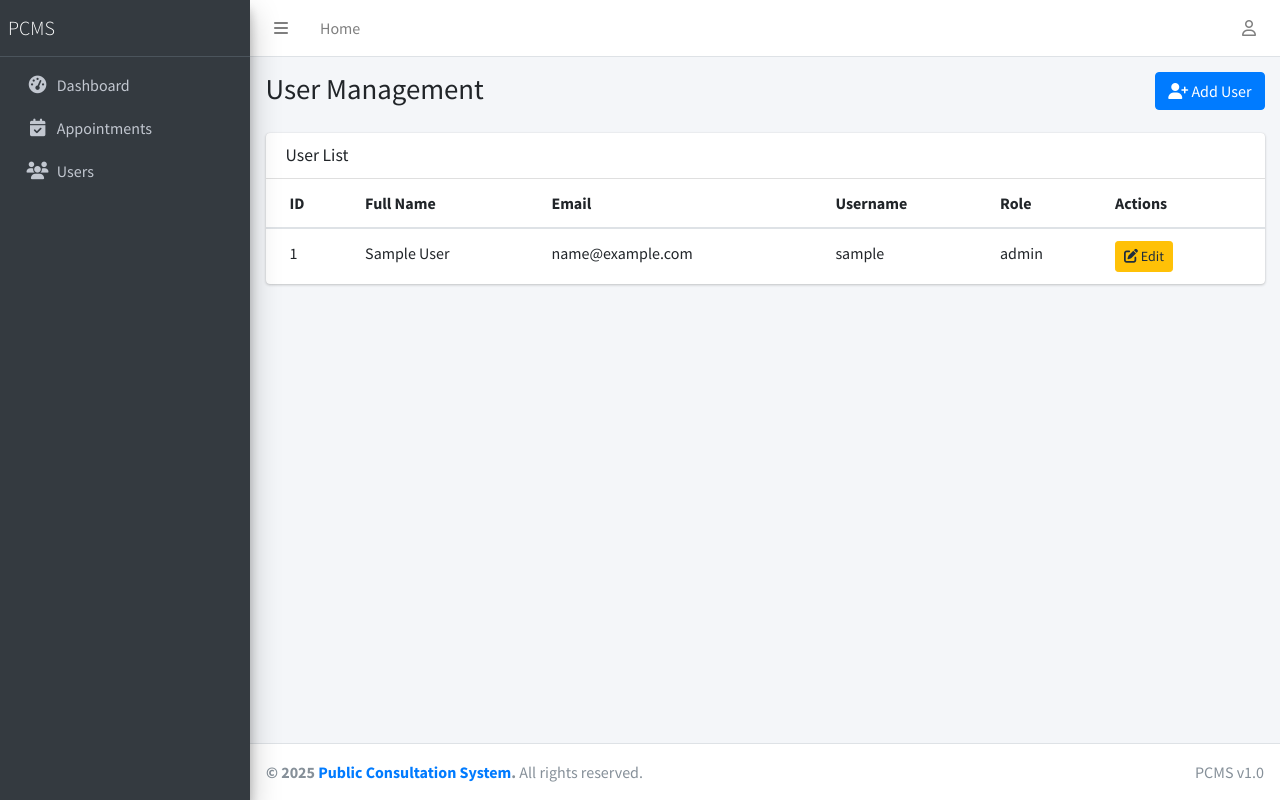
After one commit to xxiimcha/bcp_pcms, a PHP site: page /user/ in a window 1280 px wide. The commit adds this page. Run offline with PHP 8.4, Linux system fonts and the light colour scheme; tables that the repository leaves empty or names only in its code hold one stand-in row (values such as "Sample post"); some libraries are stand-ins or nearby versions.

Commit message:
User Management feature added

```diff
--- a/partials/navbar.php
+++ b/partials/navbar.php
@@ -19,7 +19,7 @@
           </a>
         </li>
         <li class="nav-item">
-          <a href="users.php" class="nav-link">
+          <a href="../user/" class="nav-link">
             <i class="nav-icon fas fa-users"></i>
             <p>Users</p>
           </a>
--- /dev/null
+++ b/user/index.php
@@ -0,0 +1,215 @@
+<?php
+include '../database/config.php';
+include '../partials/head.php';
+
+// Fetch all users
+$query = "SELECT * FROM users";
+$result = mysqli_query($conn, $query);
+?>
+
+<body class="hold-transition sidebar-mini layout-fixed">
+<div class="wrapper">
+  <?php include '../partials/navbar.php'; ?>
+  <?php include '../partials/header.php'; ?>
+
+  <div class="content-wrapper">
+    <section class="content-header">
+      <div class="container-fluid">
+        <div class="row mb-2">
+          <div class="col-sm-6">
+            <h1>User Management</h1>
+          </div>
+          <div class="col-sm-6 text-right">
+            <button class="btn btn-primary" data-toggle="modal" data-target="#addUserModal">
+              <i class="fas fa-user-plus"></i> Add User
+            </button>
+          </div>
+        </div>
+      </div>
+    </section>
+
+    <section class="content">
+      <div class="container-fluid">
+        <div class="card">
+          <div class="card-header">
+            <h3 class="card-title">User List</h3>
+          </div>
+          <div class="card-body table-responsive p-0">
+            <table class="table table-hover text-nowrap">
+              <thead>
+                <tr>
+                  <th>ID</th>
+                  <th>Full Name</th>
+                  <th>Email</th>
+                  <th>Username</th>
+                  <th>Role</th>
+                  <th>Actions</th>
+                </tr>
+              </thead>
+              <tbody>
+                <?php while ($user = mysqli_fetch_assoc($result)) { ?>
+                <tr>
+                  <td><?php echo $user['id']; ?></td>
+                  <td><?php echo $user['full_name']; ?></td>
+                  <td><?php echo $user['email']; ?></td>
+                  <td><?php echo $user['username']; ?></td>
+                  <td><?php echo $user['role']; ?></td>
+                  <td>
+                    <button
+                      class="btn btn-sm btn-warning edit-btn"
+                      data-id="<?php echo $user['id']; ?>"
+                      data-full_name="<?php echo $user['full_name']; ?>"
+                      data-email="<?php echo $user['email']; ?>"
+                      data-username="<?php echo $user['username']; ?>"
+                      data-role="<?php echo $user['role']; ?>"
+                      data-toggle="modal" data-target="#editUserModal">
+                      <i class="fas fa-edit"></i> Edit
+                    </button>
+                  </td>
+                </tr>
+                <?php } ?>
+              </tbody>
+            </table>
+          </div>
+        </div>
+      </div>
+    </section>
+  </div>
+
+  <?php include '../partials/footer.php'; ?>
+</div>
+
+<!-- Add User Modal -->
+<div class="modal fade" id="addUserModal" tabindex="-1" role="dialog" aria-labelledby="addUserModalLabel" aria-hidden="true">
+  <div class="modal-dialog" role="document">
+    <form id="addUserForm">
+      <div class="modal-content">
+        <div class="modal-header">
+          <h5 class="modal-title" id="addUserModalLabel">Add User</h5>
+          <button type="button" class="close" data-dismiss="modal" aria-label="Close">
+            <span>&times;</span>
+          </button>
+        </div>
+        <div class="modal-body">
+          <div class="form-group">
+            <label>Full Name</label>
+            <input type="text" name="full_name" class="form-control" required>
+          </div>
+          <div class="form-group">
+            <label>Email</label>
+            <input type="email" name="email" class="form-control" required>
+          </div>
+          <div class="form-group">
+            <label>Username</label>
+            <input type="text" name="username" class="form-control" required>
+          </div>
+          <div class="form-group">
+            <label>Role</label>
+            <select name="role" class="form-control" required>
+              <option value="Admin">Admin</option>
+              <option value="Staff">Staff</option>
+            </select>
+          </div>
+        </div>
+        <div class="modal-footer">
+          <button type="submit" class="btn btn-primary">Add User</button>
+          <button type="button" class="btn btn-secondary" data-dismiss="modal">Cancel</button>
+        </div>
+      </div>
+    </form>
+  </div>
+</div>
+
+<!-- Edit User Modal -->
+<div class="modal fade" id="editUserModal" tabindex="-1" role="dialog" aria-labelledby="editUserModalLabel" aria-hidden="true">
+  <div class="modal-dialog" role="document">
+    <form id="editUserForm">
+      <input type="hidden" name="id" id="edit-user-id">
+      <div class="modal-content">
+        <div class="modal-header">
+          <h5 class="modal-title" id="editUserModalLabel">Edit User</h5>
+          <button type="button" class="close" data-dismiss="modal" aria-label="Close">
+            <span>&times;</span>
+          </button>
+        </div>
+        <div class="modal-body">
+          <div class="form-group">
+            <label>Full Name</label>
+            <input type="text" name="full_name" id="edit-full_name" class="form-control" required>
+          </div>
+          <div class="form-group">
+            <label>Email</label>
+            <input type="email" name="email" id="edit-email" class="form-control" required>
+          </div>
+          <div class="form-group">
+            <label>Username</label>
+            <input type="text" name="username" id="edit-username" class="form-control" required>
+          </div>
+          <div class="form-group">
+            <label>Role</label>
+            <select name="role" id="edit-role" class="form-control" required>
+              <option value="Admin">Admin</option>
+              <option value="Staff">Staff</option>
+            </select>
+          </div>
+        </div>
+        <div class="modal-footer">
+          <button type="submit" class="btn btn-warning">Update User</button>
+          <button type="button" class="btn btn-secondary" data-dismiss="modal">Cancel</button>
+        </div>
+      </div>
+    </form>
+  </div>
+</div>
+
+<?php include '../partials/foot.php'; ?>
+
+<script>
+  document.querySelectorAll('.edit-btn').forEach(button => {
+    button.addEventListener('click', () => {
+      document.getElementById('edit-user-id').value = button.dataset.id;
+      document.getElementById('edit-full_name').value = button.dataset.full_name;
+      document.getElementById('edit-email').value = button.dataset.email;
+      document.getElementById('edit-username').value = button.dataset.username;
+      document.getElementById('edit-role').value = button.dataset.role;
+    });
+  });
+
+  // ADD USER
+  document.getElementById('addUserForm').addEventListener('submit', function(e) {
+    e.preventDefault();
+    const formData = new FormData(this);
+
+    fetch('../controller/user.php?action=add', {
+      method: 'POST',
+      body: formData
+    })
+    .then(res => res.text())
+    .then(response => {
+      Swal.fire({
+        title: 'Add User',
+        text: response,
+        icon: response.includes("successfully") ? 'success' : 'error'
+      }).then(() => location.reload());
+    });
+  });
+
+  // EDIT USER
+  document.getElementById('editUserForm').addEventListener('submit', function(e) {
+    e.preventDefault();
+    const formData = new FormData(this);
+
+    fetch('../controller/user.php?action=edit', {
+      method: 'POST',
+      body: formData
+    })
+    .then(res => res.text())
+    .then(response => {
+      Swal.fire({
+        title: 'Update User',
+        text: response,
+        icon: response.includes("successfully") ? 'success' : 'error'
+      }).then(() => location.reload());
+    });
+  });
+</script>
```
Also changed, not shown: controller/user.php (added, +58 -0 lines).
